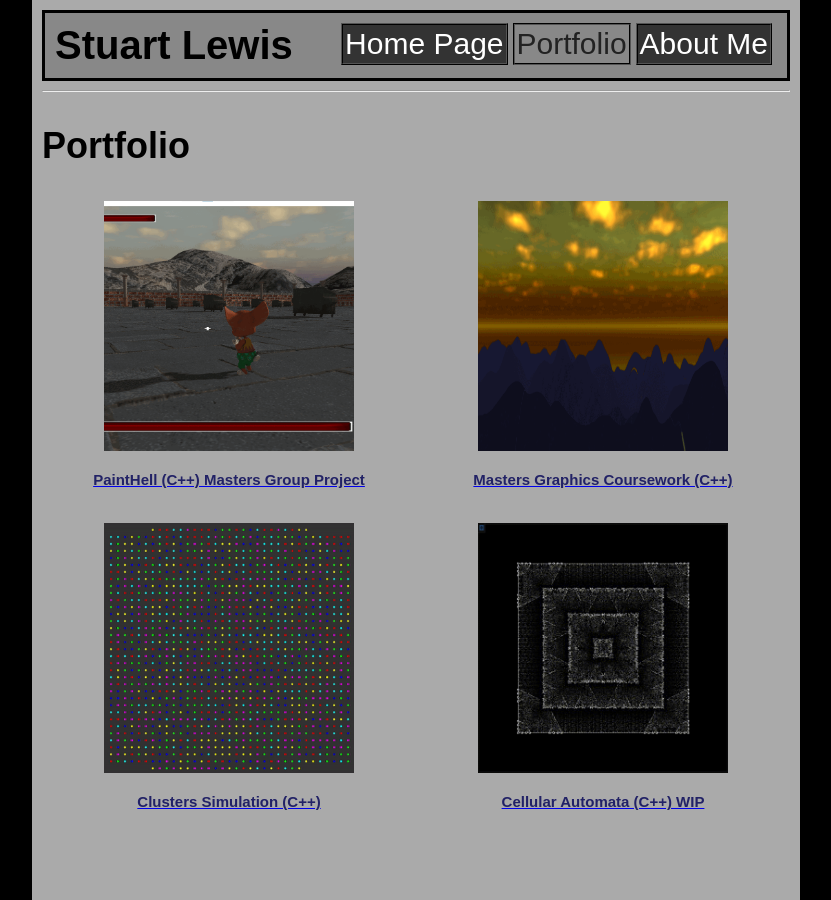
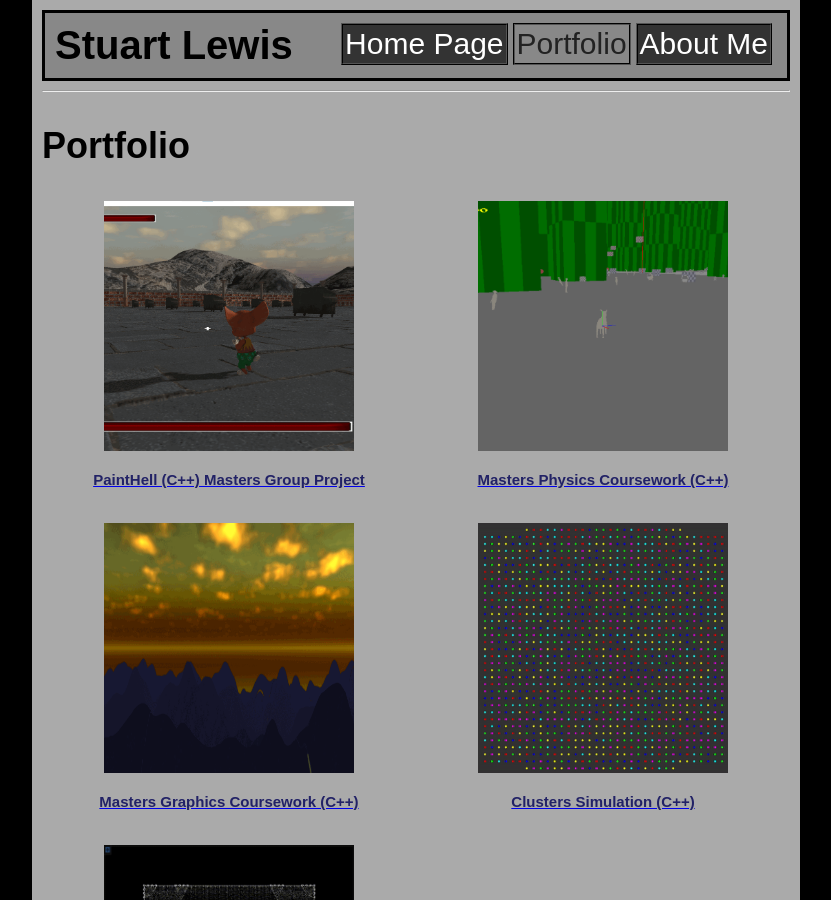
Before and after one commit to blacktack2/Website, a Jekyll site: the page built from portfolio.html, in a window 1280 px wide and 900 px high. Shown: the whole window, without its empty margins (224-1055 px from the left). Built offline with Jekyll 4.4.1, drawn with Linux system fonts in a browser that asks for light colours.

Commit message:
Add masters physics skeleton

```diff
--- a/_data/portfolio_contents.yml
+++ b/_data/portfolio_contents.yml
@@ -2,6 +2,10 @@
   link: portfolio/MastersGroup.html
   preview: /assets/videos/masters_group/
   alt: Example image/video of the PaintHell game
+- title: Masters Physics Coursework (C++)
+  link: portfolio/MastersPhysics.html
+  preview: /assets/videos/masters_physics/
+  alt: Example image/video of my Masters Physics Coursework
 - title: Masters Graphics Coursework (C++)
   link: portfolio/MastersGraphics.html
   preview: /assets/videos/masters_graphics/
--- a/portfolio/MastersPhysics.html
+++ b/portfolio/MastersPhysics.html
@@ -0,0 +1,5 @@
+---
+layout: portfolio
+title: Masters Physics Project
+repo: https://github.com/blacktack2/CSC8503_Coursework
+---
```
Also changed, not shown: assets/images/masters_physics/BigScene.png (added), assets/images/masters_physics/Bonus.png (added), assets/images/masters_physics/CollisionObjects.png (added), assets/images/masters_physics/GooseAttack.png (added), assets/images/masters_physics/Lasers.png (added), assets/images/masters_physics/NPC.png (added), assets/images/masters_physics/PositionOrientationConstraint.png (added), assets/images/masters_physics/Scene.png (added), assets/images/masters_physics/Tounge.png (added), assets/videos/masters_physics/preview.gif (added), assets/videos/masters_physics/preview_static.gif (added).
